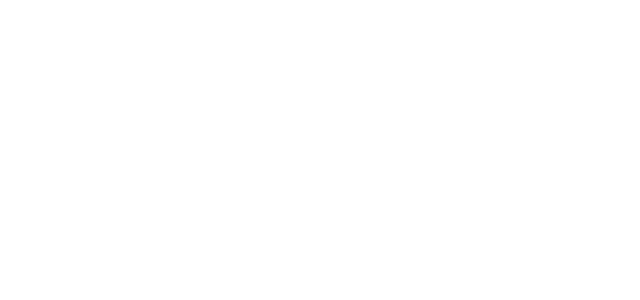
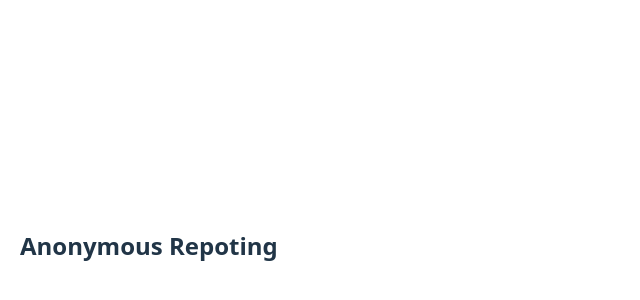
Before and after one commit to Gowri-Arun/VantaAI-DFD, a React (Vite) app: page /anonymous in a window 1280 px wide. Before the commit this address had no page. Shown: the part 154-454 px from the top of the page, without its empty margins (0-640 px from the left). Built offline with nearby package versions, Linux system fonts and the light colour scheme.

Commit message:
enhanced ui

```diff
--- a/src/App.jsx
+++ b/src/App.jsx
@@ -20,6 +20,8 @@ import EmotionalSupport from './components/EmotionalSupport';
 import SilentSOS from './components/SilentSOS';
 import LegalSupportScreen from './components/LegalSupportScreen';
 import MentalHealth from './components/MentalHealth';
+import AnonymousReporting from './components/AnonymousReporting';
+
 
 function App() {
   return (
@@ -32,6 +34,7 @@ function App() {
         <Route path="/report" element={<ReportScreen />} />
         <Route path="/support" element={<SupportScreen />} />
 
+        <Route path="/anonymous" element={<AnonymousReporting/>} />
         <Route path="/InAppWarnings" element={<InAppWarnings />} />
         <Route path="/DigitalWatermarking" element={<DigitalWatermarking />} />
         <Route path="/DeepfakeDetection" element={<DeepfakeDetection />} />
--- /dev/null
+++ b/src/components/AnonymousReporting.jsx
@@ -0,0 +1,12 @@
+import React, { useState, useRef, useEffect } from "react";
+
+function AnonymousReporting() {
+    return (
+    <div style={{ padding: '20px' }}>
+      <h2> Anonymous Repoting</h2>
+    </div>
+  );
+}
+
+
+export default AnonymousReporting;
--- a/src/components/Tabs/Dashboard.jsx
+++ b/src/components/Tabs/Dashboard.jsx
@@ -115,9 +115,6 @@ function Dashboard() {
           );
         })}
       </main>
-
-      {/* Bottom Navigation is expected to be placed here,
-          and the container's padding will prevent overlap */}
       <BottomNav/>
     </div>
   );
```
Also changed, not shown: src/components/GhostProfileSheild.jsx (deleted).
